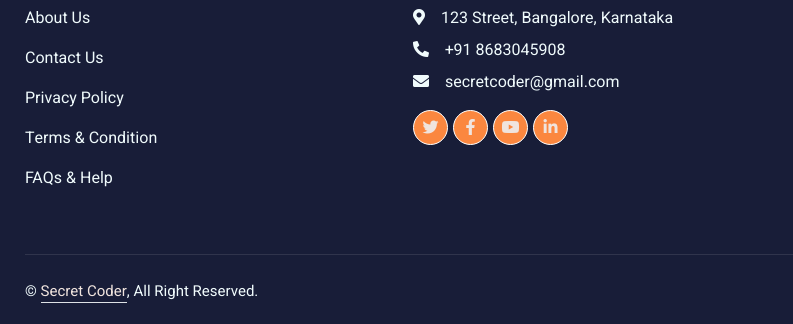
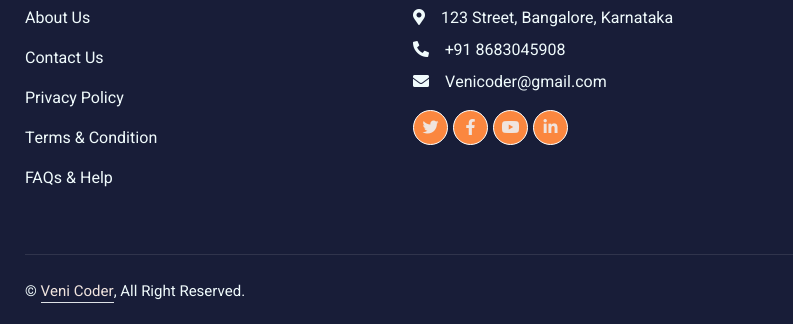
Before and after one commit to paila2605/E-Learning-Website, a plain HTML site: page single.html in a window 1280 px wide. Shown: the part 1782-2106 px from the top of the page, 57-850 px from the left. Drawn offline with nearby package versions, Linux system fonts and the light colour scheme.

Commit message:
Update single.html

```diff
--- a/single.html
+++ b/single.html
@@ -6,7 +6,7 @@
     <meta name="google-translate-customization" content="9f841e7780177523-3214ceb76f765f38-gc38c6fe6f9d06436-c">
     </meta>
 
-    <title>Secret Coder : Online Courses</title>
+    <title>Veni Coder : Online Courses</title>
     <meta content="width=device-width, initial-scale=1.0" name="viewport">
     <meta content="" name="keywords">
     <meta content="" name="description">
@@ -79,7 +79,7 @@
     <!-- Navbar Start -->
     <nav class="navbar navbar-expand-lg bg-white navbar-light shadow sticky-top p-0">
         <a href="index.html" class="navbar-brand d-flex align-items-center px-4 px-lg-5">
-            <p class="m-0 fw-bold" style="font-size: 25px;"><img src="img/icon.png" alt="" height="50px">Secret<span
+            <p class="m-0 fw-bold" style="font-size: 25px;"><img src="img/icon.png" alt="" height="50px">Veni<span
                     style="color: #fb873f;">Coder</span></p>
         </a>
         <button type="button" class="navbar-toggler me-4" data-bs-toggle="collapse" data-bs-target="#navbarCollapse">
@@ -386,7 +386,7 @@
                 <h4 class="text-white mb-3">Contact</h4>
                 <p class="mb-2"><i class="fa fa-map-marker-alt me-3"></i>123 Street, Bangalore, Karnataka</p>
                 <p class="mb-2"><i class="fa fa-phone-alt me-3"></i>+91 8683045908</p>
-                <p class="mb-2"><i class="fa fa-envelope me-3"></i>secretcoder@gmail.com</p>
+                <p class="mb-2"><i class="fa fa-envelope me-3"></i>Venicoder@gmail.com</p>
                 <div class="d-flex pt-2">
                     <a class="btn btn-outline-light btn-social" href=""><i class="fab fa-twitter"></i></a>
                     <a class="btn btn-outline-light btn-social" href=""><i class="fab fa-facebook-f"></i></a>
@@ -414,7 +414,7 @@
         <div class="copyright">
             <div class="row">
                 <div class="col-md-6 text-center text-md-start mb-3 mb-md-0">
-                    &copy; <a class="border-bottom" href="index.html">Secret Coder</a>, All Right Reserved.
+                    &copy; <a class="border-bottom" href="index.html">Veni Coder</a>, All Right Reserved.
 
                 </div>
             </div>
```
